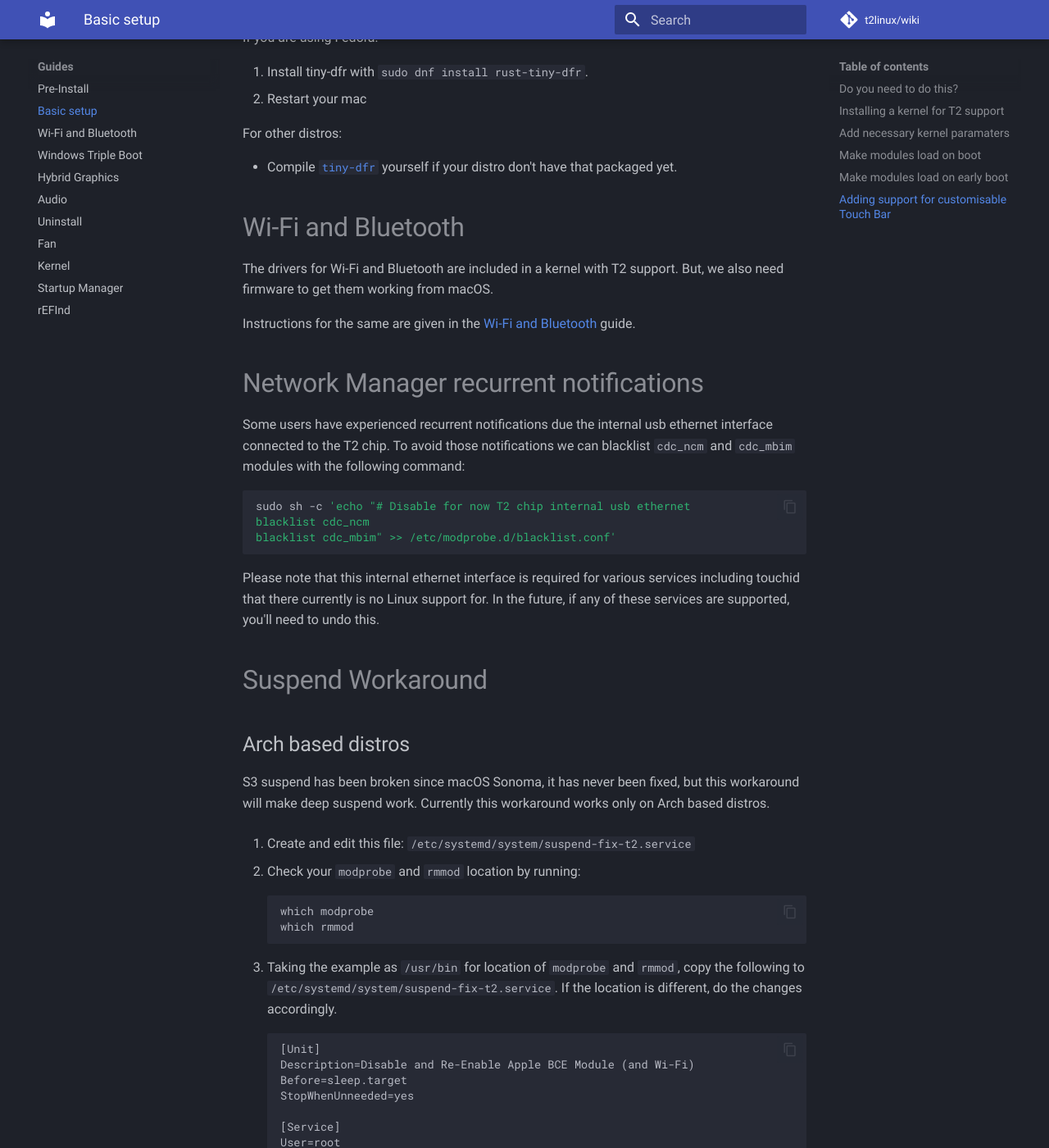
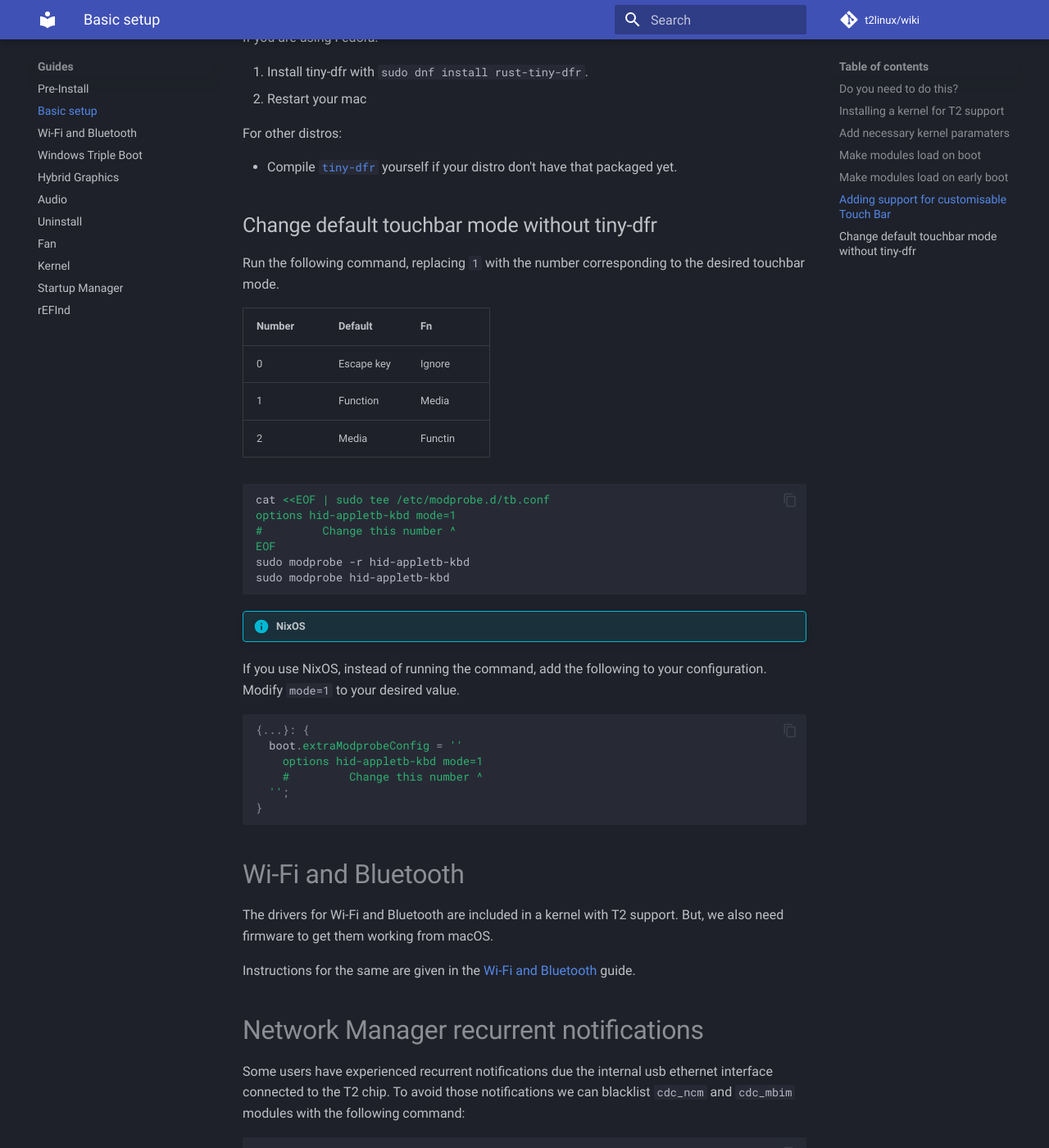
Before and after one commit to t2linux/wiki, an MkDocs documentation site: the page built from docs/guides/postinstall.md, in a window 1280 px wide and 1400 px high, scrolled down 3472 px. Shown: the whole window at 82% size. Built offline with MkDocs 1.6.1 and Material for MkDocs 9.7.7, drawn with Linux system fonts in a browser that asks for light colours; comment, search, counter and statistics services are not loaded.

Commit message:
Postinstall: Add instructions to change the touchbar mode (#606)

````diff
--- a/docs/guides/postinstall.md
+++ b/docs/guides/postinstall.md
@@ -123,6 +123,39 @@ If you are using Fedora:
 For other distros:
 
 - Compile [`tiny-dfr`](https://github.com/kekrby/tiny-dfr) yourself if your distro don't have that packaged yet.
+
+## Change default touchbar mode without tiny-dfr
+
+Run the following command, replacing `1` with the number corresponding to the desired touchbar mode.
+
+|Number|Default   |Fn      |
+|------|----------|--------|
+|0     |Escape key|Ignore  |
+|1     |Function  |Media   |
+|2     |Media     |Functin |
+
+```bash
+cat <<EOF | sudo tee /etc/modprobe.d/tb.conf
+options hid-appletb-kbd mode=1
+#         Change this number ^
+EOF
+sudo modprobe -r hid-appletb-kbd
+sudo modprobe hid-appletb-kbd
+```
+
+!!! info "NixOS"
+
+   If you use NixOS, instead of running the command, add the following to your configuration.
+   Modify `mode=1` to your desired value.
+
+   ```nix
+   {...}: {
+     boot.extraModprobeConfig = ''
+       options hid-appletb-kbd mode=1
+       #         Change this number ^
+     '';
+   }
+   ```
 
 # Wi-Fi and Bluetooth
 
````
